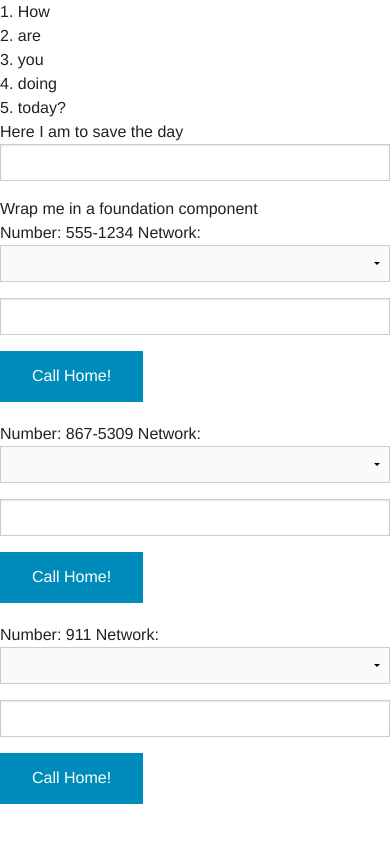
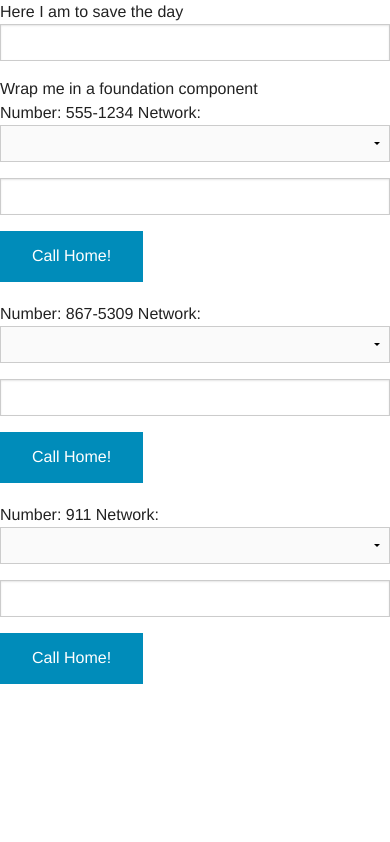
Before and after one commit to moth002/AngularJsTest, a plain HTML site: page index.html in a window 390 px wide. Drawn offline with Linux system fonts and the light colour scheme; some packages are replaced by stand-ins of ours.

Commit message:
Revert "ng-repeat added"
This reverts commit 91f6341483f91c691886ace53dc696387f2741f4.

```diff
--- a/index.html
+++ b/index.html
@@ -11,12 +11,8 @@
 </head>
 <body>
     <div ng-app="superhero">
-    <div ng-repeat="item in 'How are you doing today?'.split(' ')">
-        {{$index + 1}}. {{item}}
-    </div>
         <superman></superman>
         <div ng-controller="FirstCtrl">
-
             <input type="text" ng-model="data.message"/>
             <h1>{{data.message}}</h1>
             <div class="{{data.message}}">
```
Lines whose indentation alone changed are shown as unchanged.
